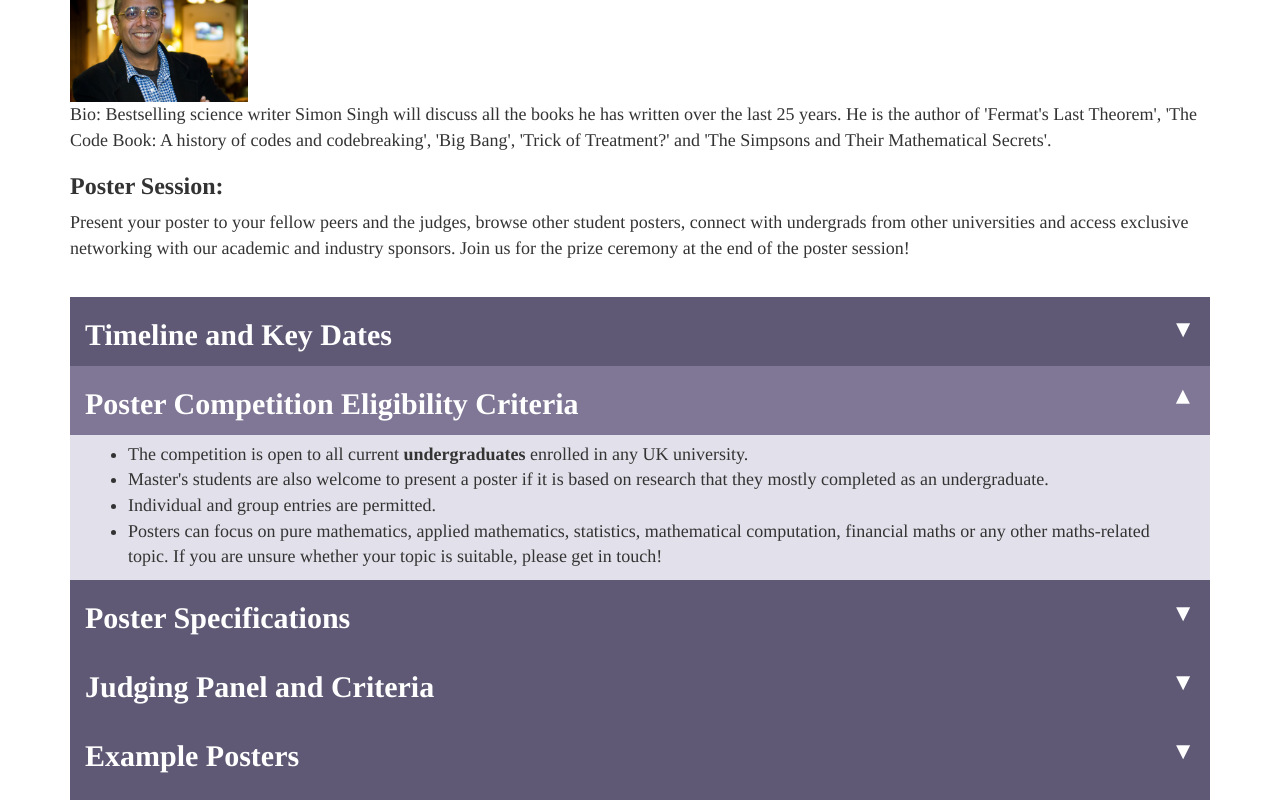
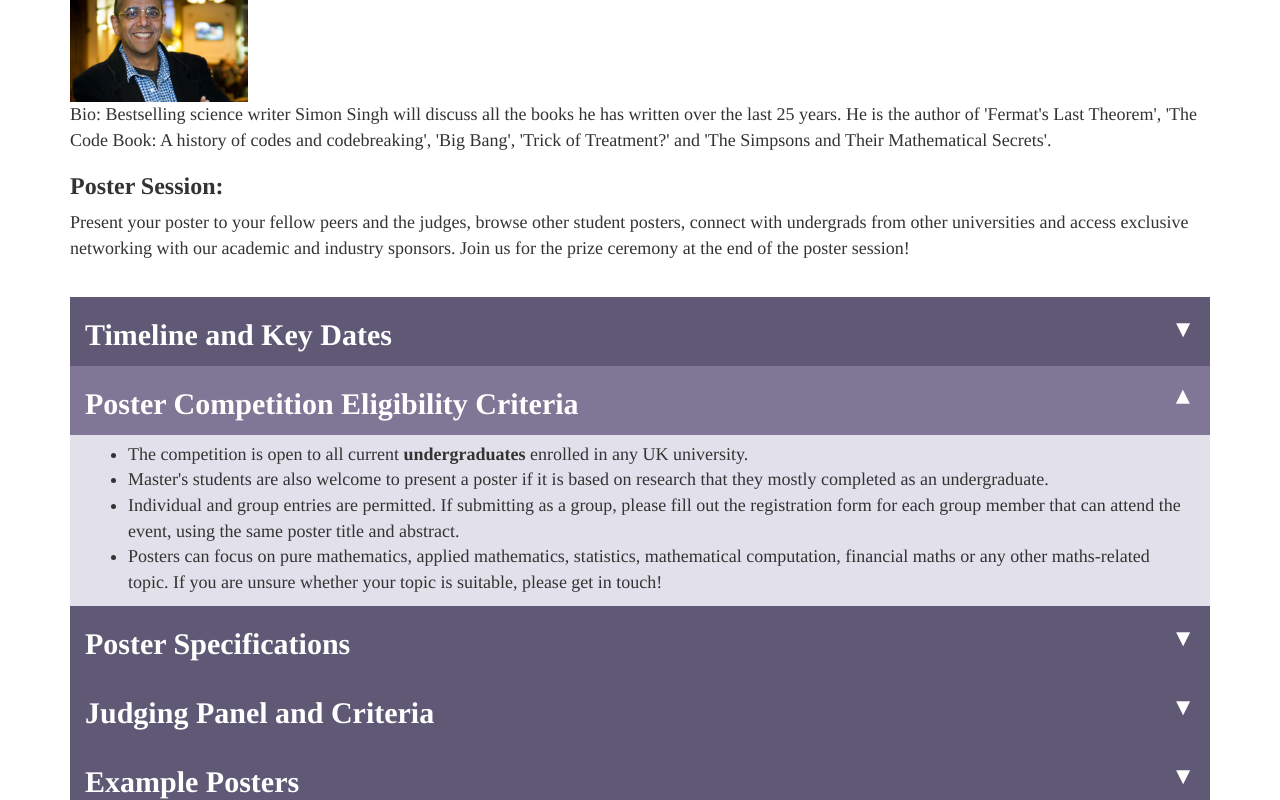
Before and after one commit to UCL-UG-Col/UCL-UG-Col.github.io, a plain HTML site: page posterComp/index.html in a window 1280 px wide. Both pictures are taken after a click on the button "Poster Competition Eligibility Criteria". Shown: the part 925-1725 px from the top of the page. Drawn offline with nearby package versions, Linux system fonts and the light colour scheme.

Commit message:
registrationForGroups

```diff
--- a/posterComp/index.html
+++ b/posterComp/index.html
@@ -184,7 +184,7 @@
           <ul>
             <li>The competition is open to all current <b>undergraduates</b> enrolled in any UK university. </li>
             <li>Master's students are also welcome to present a poster if it is based on research that they mostly completed as an undergraduate.</li>
-            <li>Individual and group entries are permitted.</li>
+            <li>Individual and group entries are permitted. If submitting as a group, please fill out the registration form for each group member that can attend the event, using the same poster title and abstract.</li>
             <li>Posters can focus on pure mathematics, applied mathematics, statistics, mathematical computation, financial maths or any other maths-related topic. If you are unsure whether your topic is suitable, please get in touch!</li>
           </ul>
         </div>
```
